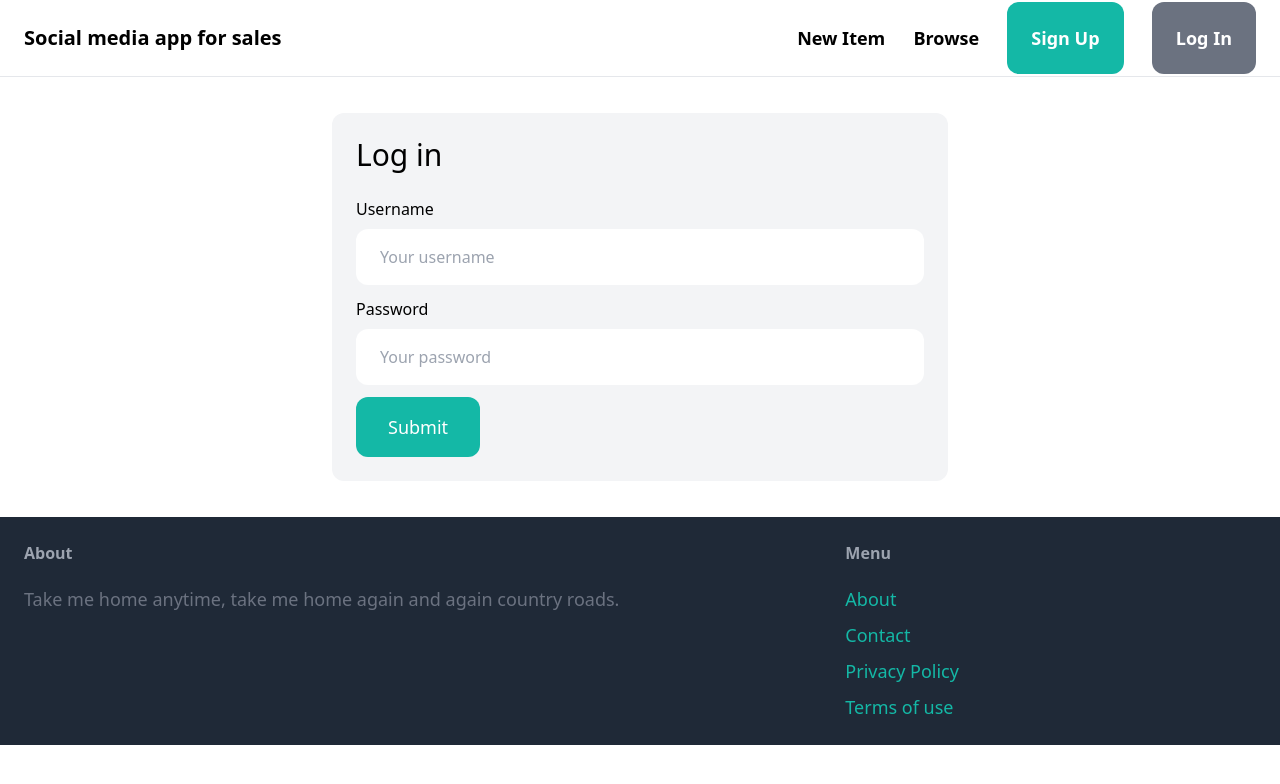
After one commit to kiplongu/SocialMediaApp, a Django app: page /login/ in a window 1280 px wide. The commit adds this page. Shown: the top 784 px of the page. Run offline with Django 4.2, Linux system fonts and the light colour scheme; some libraries are stand-ins or nearby versions.

Commit message:
Implemented Login functionality in the application

```diff
--- a/fuseapp/core/forms.py
+++ b/fuseapp/core/forms.py
@@ -1,6 +1,20 @@
 from django import forms
-from django.contrib.auth.forms import UserCreationForm
+from django.contrib.auth.forms import UserCreationForm, AuthenticationForm
 from django.contrib.auth.models import User
+
+
+
+class LoginForm(AuthenticationForm):
+    username = forms.CharField(widget=forms.TextInput(attrs={
+        'placeholder': 'Your username',
+        'class': 'w-full py-4 px-6 rounded-xl'
+    }))
+    password = forms.CharField(widget=forms.PasswordInput(attrs={
+        'placeholder': 'Your password',
+        'class': 'w-full py-4 px-6 rounded-xl'
+    }))
+
+
 
 class SignupForm(UserCreationForm):
     class Meta:
--- a/fuseapp/core/templates/core/base.html
+++ b/fuseapp/core/templates/core/base.html
@@ -16,16 +16,29 @@
           >New Item</a
         >
         <a href="#" class="text-lg font-semibold hover:text-gray-500">Browse</a>
+
+        {% if request.user.is_authenticated %}
+        <a
+          href="#"
+          class="px-6 py-6 text-lg font-semibold bg-teal-500 text-white rounded-xl hover:bg-teal-700"
+          >Inbox</a
+        >
+        <a
+          href="#"
+          class="px-6 py-6 text-lg font-semibold bg-gray-500 text-white rounded-xl hover:bg-gray-700"
+          >Dashboard</a>
+        {% else %}
         <a
           href="{% url 'core:signup' %}"
           class="px-6 py-6 text-lg font-semibold bg-teal-500 text-white rounded-xl hover:bg-teal-700"
           >Sign Up</a
         >
         <a
-          href="#"
+          href="{% url 'core:login'%}"
           class="px-6 py-6 text-lg font-semibold bg-gray-500 text-white rounded-xl hover:bg-gray-700"
           >Log In</a
         >
+        {% endif %}
       </div>
     </nav>
     <div class="px-6 py-6">{% block content %}{% endblock %}</div>
--- /dev/null
+++ b/fuseapp/core/templates/core/login.html
@@ -0,0 +1,33 @@
+{% extends 'core/base.html' %}
+{% block title %}
+Sign up
+{% endblock %}
+
+{% block content %}
+<div class="w-1/2 my-3 mx-auto p-6 bg-gray-100 rounded-xl">
+    <h1 class="mb-6 text-3xl">Log in</h1>
+    <form method="post" action=".">
+        {% csrf_token %}
+
+        <div class="mb-3">
+            <label class="inline-block mb-2">Username</label><br>
+            {{ form.username }}
+        </div>
+        <div class="mb-3">
+            <label class="inline-block mb-2">Password</label><br>
+            {{ form.password }}
+        </div>
+        {% if form.errors or form.non_field_errors %}
+        <div class="mb-3 p-6 bg-red-100 rounded-xl">
+            {% for field in form %}
+            {{ field.errors }}
+            {% endfor %}
+            {{ form.non_field_errors }}
+        </div>
+        {% endif %}
+        <button class="py-4 px-8 text-lg bg-teal-500 hover:bg-teal-700 rounded-xl text-white">Submit</button>
+    </form>
+</div>
+
+
+{% endblock %}
--- a/fuseapp/core/urls.py
+++ b/fuseapp/core/urls.py
@@ -1,5 +1,7 @@
+from django.contrib.auth import views as auth_views
 from django.urls import path
 from . import views
+from .forms import LoginForm
 
 app_name = 'core'
 
@@ -7,4 +9,5 @@ urlpatterns = [
     path('', views.index, name='index'),
     path('contact/', views.contact, name='contact'),
     path('signup/', views.signup, name= 'signup'),
+    path('login/', auth_views.LoginView.as_view(template_name = 'core/login.html', authentication_form =LoginForm), name='login'),
 ]
--- a/fuseapp/fuseapp/settings.py
+++ b/fuseapp/fuseapp/settings.py
@@ -26,6 +26,9 @@ SECRET_KEY = 'django-insecure-7c1kg)oec3)a!@ckti9**j)-zly0ebza-l3#16uo7^0t2e78#b
 DEBUG = True
 
 ALLOWED_HOSTS = []
+LOGIN_URL = '/login/'
+LOGIN_REDIRECT_URL = '/'
+LOGOUT_REDIRECT_URL = '/'
 
 
 # Application definition
```
Also changed, not shown: fuseapp/db.sqlite3.
